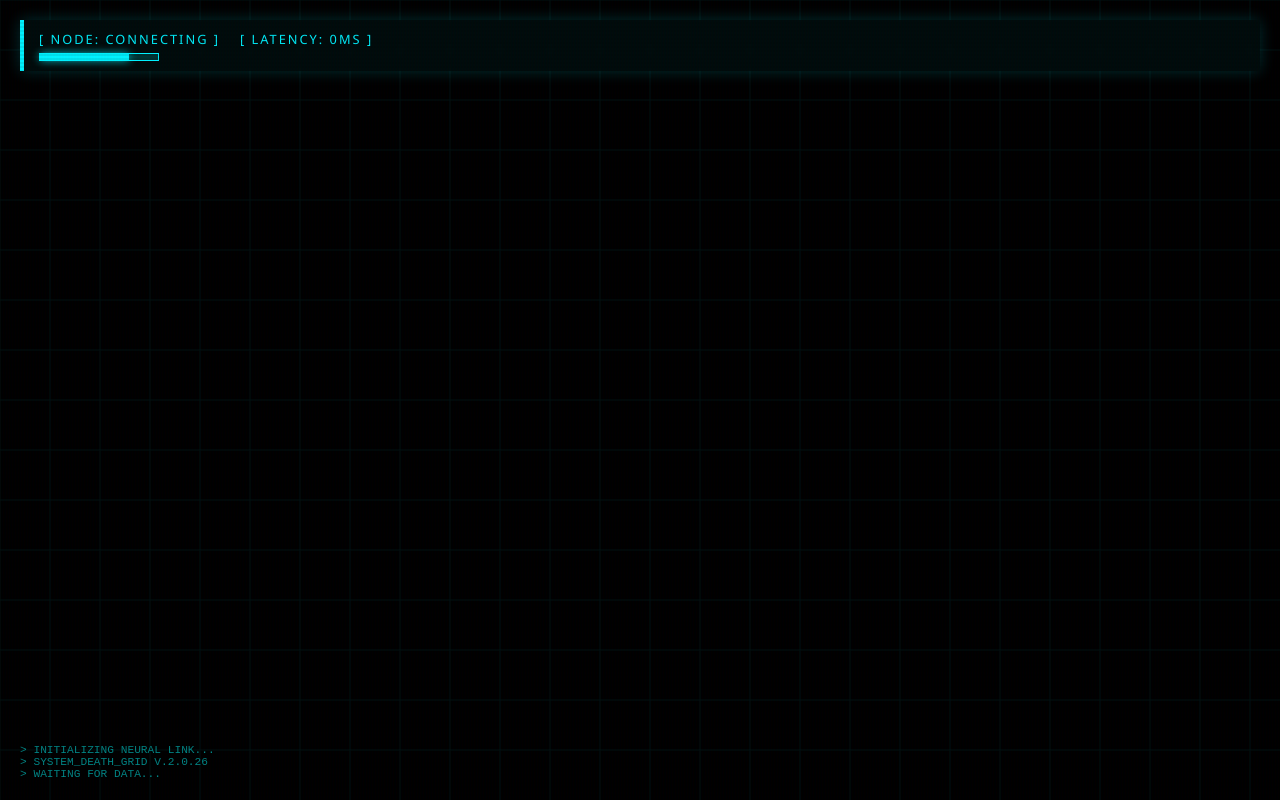
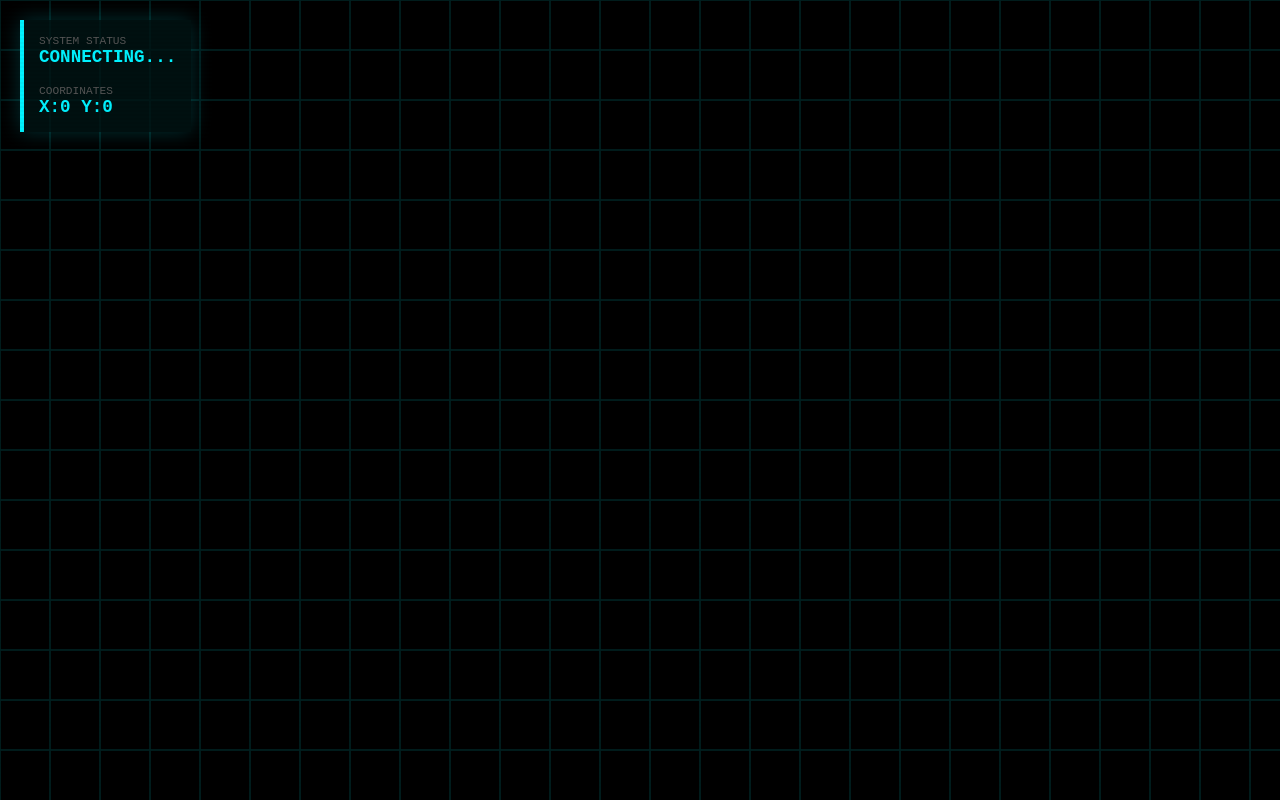
Before and after one commit to NANDOBRTV/rpg-online, a website: page public/index.html in a window 1280 px wide. Drawn offline with nearby package versions, Linux system fonts and the light colour scheme; no server answers.

Commit message:
Update index.html

```diff
--- a/public/index.html
+++ b/public/index.html
@@ -3,101 +3,67 @@
 <head>
     <meta charset="UTF-8">
     <meta name="viewport" content="width=device-width, initial-scale=1.0, maximum-scale=1.0, user-scalable=no">
-    <title>Neon-Grid Strider | OS</title>
+    <title>Neon-Grid Strider</title>
     <style>
-        /* 1. RESET E FUNDO */
-        * { box-sizing: border-box; }
+        /* Estilização Base */
+        * { box-sizing: border-box; outline: none; }
+
         body, html {
-            margin: 0; padding: 0;
-            width: 100%; height: 100%;
+            margin: 0;
+            padding: 0;
+            width: 100%;
+            height: 100%;
             overflow: hidden;
-            background-color: #020202;
-            font-family: 'Segoe UI', 'Courier New', monospace;
+            background: #000;
+            font-family: 'Courier New', monospace;
         }
 
-        /* 2. EFEITO DE SCANLINES (TELA RETRÔ) */
-        body::before {
-            content: " ";
-            position: absolute;
-            top: 0; left: 0;
-            width: 100%; height: 100%;
-            background: linear-gradient(rgba(18, 16, 16, 0) 50%, rgba(0, 0, 0, 0.25) 50%),
-                        linear-gradient(90deg, rgba(255, 0, 0, 0.06), rgba(0, 255, 0, 0.02), rgba(0, 0, 255, 0.06));
-            background-size: 100% 4px, 3px 100%;
-            z-index: 100;
-            pointer-events: none;
-            opacity: 0.3;
-        }
-
-        /* 3. O CANVAS */
+        /* O Canvas do Jogo */
         #gameCanvas {
             display: block;
             width: 100vw;
             height: 100vh;
-            filter: contrast(120%) brightness(110%);
+            touch-action: none;
         }
 
-        /* 4. HUD CIBERNÉTICA */
-        #ui-layer {
+        /* Interface de Usuário (HUD) */
+        #hud {
             position: absolute;
-            top: 0; left: 0;
-            width: 100%; height: 100%;
+            top: 20px;
+            left: 20px;
+            color: #00f2ff;
             pointer-events: none;
-            padding: 20px;
-            display: flex;
-            flex-direction: column;
-            justify-content: space-between;
             z-index: 10;
+            background: rgba(0, 20, 20, 0.8);
+            padding: 15px;
+            border-left: 4px solid #00f2ff;
+            box-shadow: 0 0 20px rgba(0, 242, 255, 0.2);
         }
 
-        .hud-panel {
-            background: rgba(0, 20, 20, 0.6);
-            border-left: 4px solid #00f2ff;
-            padding: 10px 15px;
-            color: #00f2ff;
-            text-transform: uppercase;
-            letter-spacing: 2px;
-            font-size: 0.8rem;
-            backdrop-filter: blur(4px);
-            box-shadow: 0 0 15px rgba(0, 242, 255, 0.2);
-        }
+        .label { font-size: 0.7em; color: #555; display: block; }
+        .value { font-size: 1.1em; font-weight: bold; }
 
-        .stats { display: flex; gap: 20px; }
-        .energy-bar {
-            width: 120px; height: 8px;
-            background: #003333;
-            margin-top: 5px;
-            border: 1px solid #00f2ff;
-        }
-        .energy-fill {
-            width: 75%; height: 100%;
-            background: #00f2ff;
-            box-shadow: 0 0 8px #00f2ff;
-        }
-
-        #terminal {
-            font-family: 'Courier New', monospace;
-            font-size: 0.7rem;
-            color: #008888;
+        /* Efeito de Scanlines (Linhas de TV antiga) */
+        .overlay {
+            position: fixed;
+            top: 0; left: 0; width: 100%; height: 100%;
+            background: linear-gradient(rgba(18, 16, 16, 0) 50%, rgba(0, 0, 0, 0.1) 50%);
+            background-size: 100% 4px;
+            pointer-events: none;
+            z-index: 100;
+            opacity: 0.3;
         }
     </style>
 </head>
 <body>
+    <div class="overlay"></div>
 
-    <div id="ui-layer">
-        <div class="hud-panel">
-            <div class="stats">
-                <div>[ NODE: <span id="status-text">CONNECTING</span> ]</div>
-                <div>[ LATENCY: <span id="ping">0</span>ms ]</div>
-            </div>
-            <div class="energy-bar"><div class="energy-fill"></div></div>
-        </div>
-
-        <div id="terminal">
-            <div>> INITIALIZING NEURAL LINK...</div>
-            <div>> SYSTEM_DEATH_GRID V.2.0.26</div>
-            <div id="logs">> WAITING FOR DATA...</div>
-        </div>
+    <div id="hud">
+        <span class="label">SYSTEM STATUS</span>
+        <div id="status" class="value">CONNECTING...</div>
+        <br>
+        <span class="label">COORDINATES</span>
+        <div id="debug" class="value">X:0 Y:0</div>
     </div>
 
     <canvas id="gameCanvas"></canvas>
```
